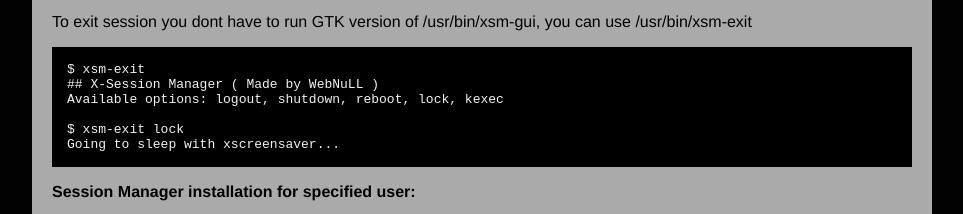
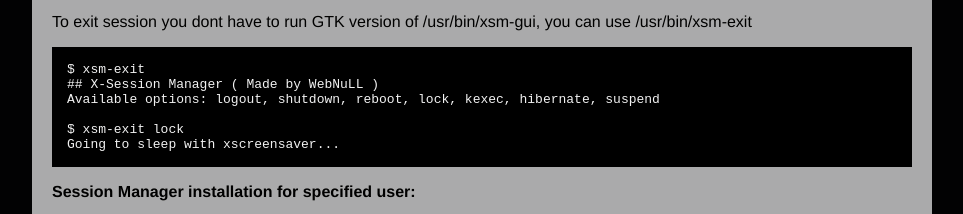
Before and after one commit to webnull-archived-projects/xsm-py, a plain HTML site: page index.html in a window 1280 px wide. Shown: the part 1271-1485 px from the top of the page, without its empty margins (158-1121 px from the left). Drawn offline with Linux system fonts and the light colour scheme.

Commit message:
Updated xsm-exit usage

```diff
--- a/index.html
+++ b/index.html
@@ -123,7 +123,7 @@ exec ck-launch-session startkde
             <p>To exit session you dont have to run GTK version of /usr/bin/xsm-gui, you can use /usr/bin/xsm-exit</p>
 <pre>$ xsm-exit
 ## X-Session Manager ( Made by WebNuLL )
-Available options: logout, shutdown, reboot, lock, kexec
+Available options: logout, shutdown, reboot, lock, kexec, hibernate, suspend
 
 $ xsm-exit lock
 Going to sleep with xscreensaver...
```
